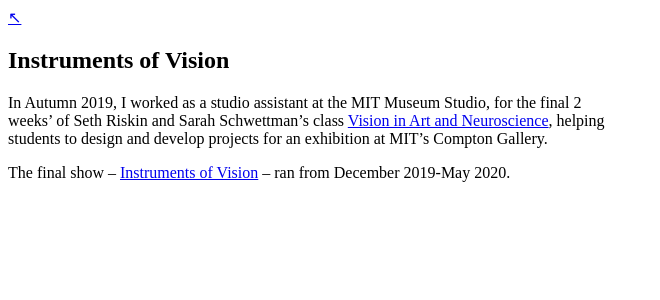
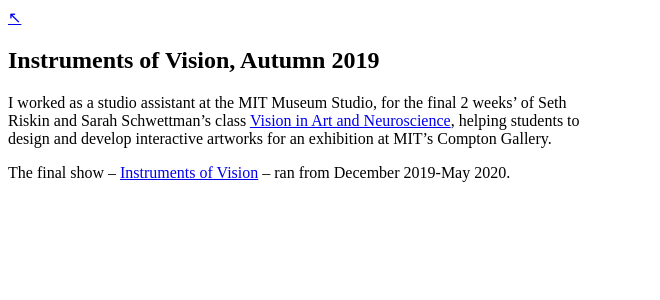
Before and after one commit to agnescameron/agnesfcameron.info, a Jekyll site: the page built from collections/_teaching/classes/mit_museum.md, in a window 1280 px wide. Shown: the top 300 px of the page, without its empty margins (0-660 px from the left). Built offline with Jekyll 4.4.1, drawn with Linux system fonts in a browser that asks for light colours; nearby versions of some CDN libraries.

Commit message:
added news + rearranged teaching

```diff
--- a/collections/_teaching/classes/mit_museum.md
+++ b/collections/_teaching/classes/mit_museum.md
@@ -1,11 +1,11 @@
 ---
 layout: page
-title: Instruments of Vision
+title: Instruments of Vision, Autumn 2019
 permalink: /mit_museum/
 status: published
 date: 11/12/19
 ---
 
-In Autumn 2019, I worked as a studio assistant at the MIT Museum Studio, for the final 2 weeks' of Seth Riskin and Sarah Schwettman's class [Vision in Art and Neuroscience](http://vision.mit.edu/), helping students to design and develop projects for an exhibition at MIT's Compton Gallery.
+I worked as a studio assistant at the MIT Museum Studio, for the final 2 weeks' of Seth Riskin and Sarah Schwettman's class [Vision in Art and Neuroscience](http://vision.mit.edu/), helping students to design and develop interactive artworks for an exhibition at MIT's Compton Gallery.
 
 The final show -- [Instruments of Vision](https://instruments.splashthat.com/) -- ran from December 2019-May 2020.
--- a/index.html
+++ b/index.html
@@ -20,7 +20,8 @@
 
 <h2><a href="/news">News →</a></h2>
 	<div id="news">
-		{% for post in site.news reversed limit:5  %}
+		{% assign news = site.news | sort: date | reverse %}
+		{% for post in news limit:5  %}
 			{{ post.date | date: "%d/%m/%Y" }} ↝ <b>{{ post.title }}</b> ↝ {{ post.content }}<br>
 		{% endfor %}
 	</div>
```
Also changed, not shown: collections/_news/2021-06-25-cici.md (added, +6 -0 lines), teaching.html (+9 -9 lines), _sass/layout.scss (line endings or trailing spaces), 3 other files.
